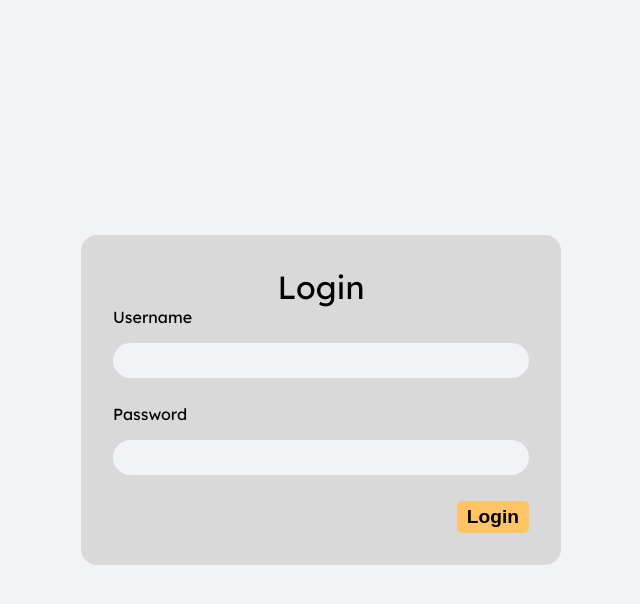
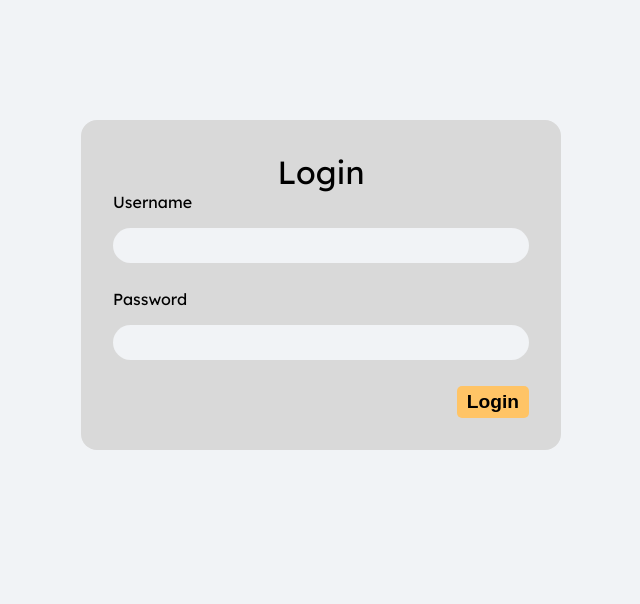
Before and after one commit to AsamMax/reci-pie, a Vue app: page /login in a window 1280 px wide. Shown: the top 604 px of the page, without its empty margins (319-959 px from the left). Built offline with nearby package versions, Linux system fonts and the light colour scheme.

Commit message:
removed scrollbar when not needed

```diff
--- a/src/App.vue
+++ b/src/App.vue
@@ -77,7 +77,7 @@ header {
 }
 
 main {
-    min-height: 100vh;
+    min-height: calc(100vh - 2 * 15vh);
     display: flex;
     justify-content: center;
     padding: 15vh 0;
```
